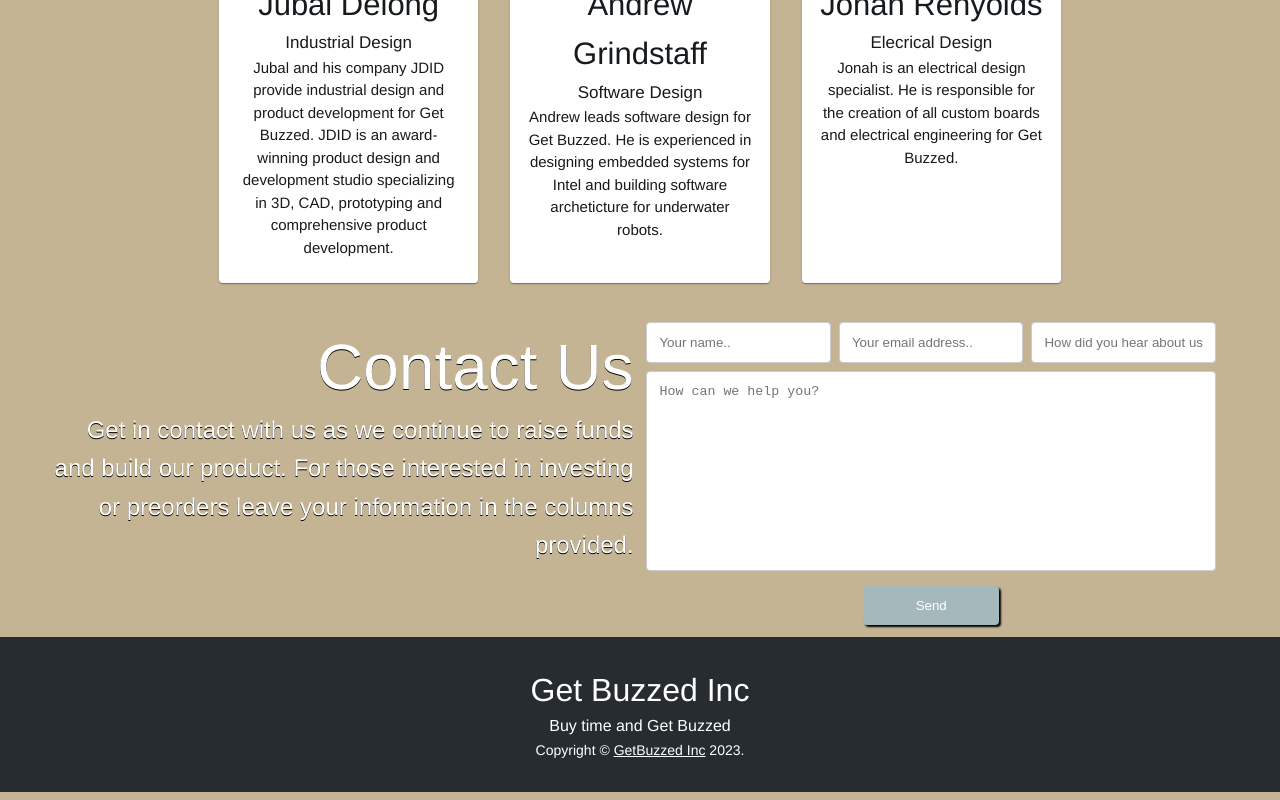
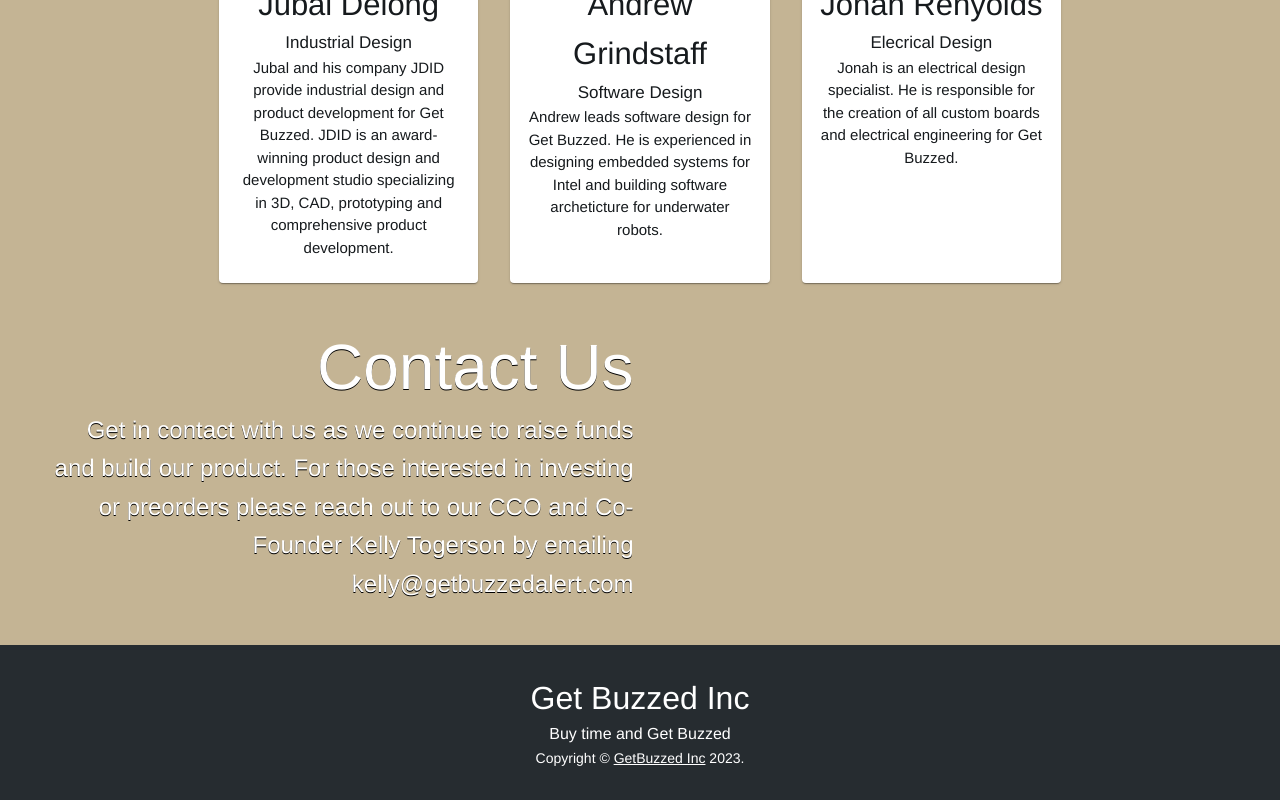
Before and after one commit to ajgrinds/GetBuzzedAlert, a React (Create React App) app in the folder getbuzzed/: page / in a window 1280 px wide. Shown: the part 4524-5324 px from the top of the page. Built offline with nearby package versions, Linux system fonts and the light colour scheme.

Commit message:
Changed contact form

```diff
--- a/getbuzzed/src/HomePage.js
+++ b/getbuzzed/src/HomePage.js
@@ -100,7 +100,7 @@
   "Buy time, Get Buzzed."
   ]
 
-const contactUsDescription = "Get in contact with us as we continue to raise funds and build our product. For those interested in investing or preorders leave your information in the columns provided."
+const contactUsDescription = "Get in contact with us as we continue to raise funds and build our product. For those interested in investing or preorders please reach out to our CCO and Co-Founder Kelly Togerson by emailing kelly@getbuzzedalert.com"
 
 const footerSlogan = "Buy time and Get Buzzed"
 
@@ -366,52 +366,6 @@
           </Typography>
           <Typography align='right' variant="h6" color="white" style={{ margin: "0px 0px 5% 0px", textShadow: "0px 1px black" }}>{ contactUsDescription }</Typography>
           </Grid>
-        <Grid item key="title" md={6} sx={{ pr:"5%", pl:"0.5%", pt:"1.5%" }}>
-                  <form action={FORM_ENDPOINT} onSubmit={ handleSubmit }  method="POST" >
-          <Grid container spacing={1} justifyContent='center'>
-              <Grid item key="name" md={4}>
-                {/* <label for="name"><Typography color="black" align='left'>Your name</Typography></label> */}
-                <input
-                  type="text"
-                  placeholder="Your name.."
-                  name="name"
-                  required
-                />
-              </Grid>
-              <Grid item key="email" md={4}>
-                <input
-                  type="text"
-                  placeholder="Your email address.."
-                  name="email"
-                  required
-                />
-              </Grid>
-              <Grid item key="hear" md={4}>
-                <input
-                  type="text"
-                  placeholder="How did you hear about us?"
-                  name="How did you hear about us?"
-                  required
-                />
-              </Grid>
-              <Grid item key="subject" md={12}>
-                <textarea
-                  placeholder="How can we help you?"
-                  name="message"
-                  style={{ height: "200px", resize:"none" }}
-                  required
-                />
-              </Grid>
-              <Grid item key="submit" md={3}>
-                <input
-                  type="submit"
-                  value="Send"
-                  style={{ width:"100%", backgroundColor:"#a5b9bc", boxShadow: "2px 2px 2px black" }}
-                />
-              </Grid>
-            </Grid>
-            </form>
-          </Grid>
           </Grid>
         </div>
       </main>
```
Also changed, not shown: 1 other file (tests, documents, lock files or other folders).
